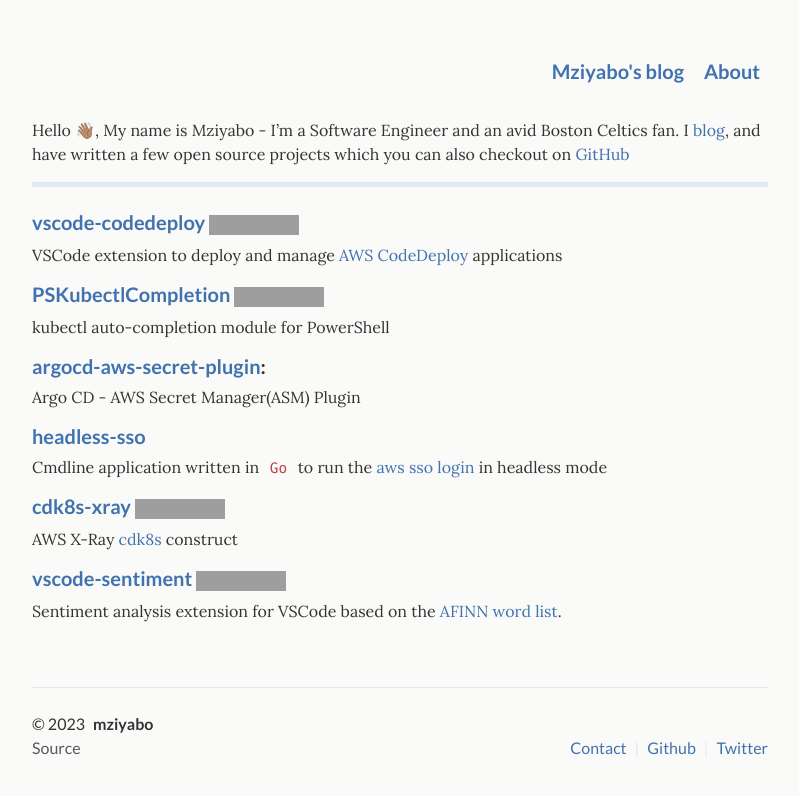
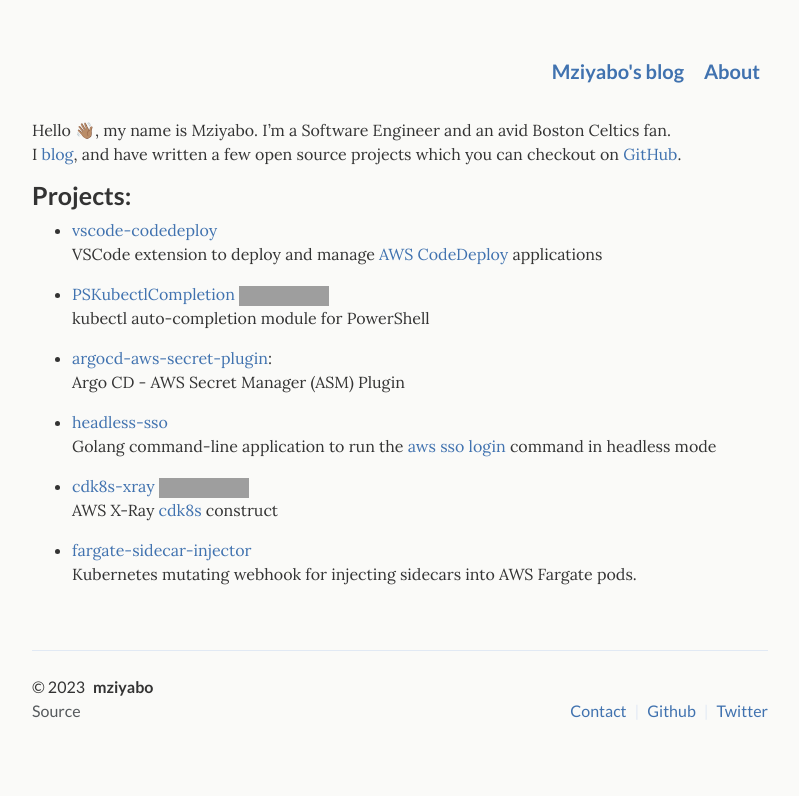
Before and after one commit to mziyabo/mziyabo.github.io, a Jekyll site: the page built from _pages/about.md, in a window 1280 px wide. Shown: the top 796 px of the page, without its empty margins (240-1039 px from the left). Built offline with Jekyll 4.4.1, drawn with Linux system fonts in a browser that asks for light colours; grey boxes are pictures that could not be loaded.

Commit message:
unheader about page projects

```diff
--- a/_pages/about.md
+++ b/_pages/about.md
@@ -17,26 +17,28 @@ permalink: /about/
 </figure> -->
 {:/}
 
-Hello 👋🏽, My name is Mziyabo - I'm a Software Engineer and an avid Boston Celtics fan. I [blog](/articles), and have written a few open source projects which you can also checkout on [GitHub](https://github.com/mziyabo)
+Hello 👋🏽, my name is Mziyabo. I'm a Software Engineer and an avid Boston Celtics fan. <br>
+I [blog](/articles), and have written a few open source projects which you can checkout on [GitHub](https://github.com/mziyabo).
 
-<hr/>
 
-#### [vscode-codedeploy](https://marketplace.visualstudio.com/items?itemName=mziyabo.vscode-codedeploy)    [![Marketplace Version](https://img.shields.io/vscode-marketplace/v/mziyabo.vscode-codedeploy.svg)]((https://marketplace.visualstudio.com/items?itemName=mziyabo.vscode-codedeploy&ssr=false#overview))
+### Projects:
+
+- [vscode-codedeploy](https://marketplace.visualstudio.com/items?itemName=mziyabo.vscode-codedeploy) <br>
 VSCode extension to deploy and manage [AWS CodeDeploy](https://aws.amazon.com/codedeploy/) applications
 
-#### [PSKubectlCompletion](https://www.powershellgallery.com/packages/PSKubectlCompletion/0.0.1) [![powershellgallery](https://img.shields.io/powershellgallery/v/PSKubectlCompletion.svg)](https://www.powershellgallery.com/packages/PSKubectlCompletion)
+- [PSKubectlCompletion](https://www.powershellgallery.com/packages/PSKubectlCompletion/0.0.1) [![powershellgallery](https://img.shields.io/powershellgallery/v/PSKubectlCompletion.svg)](https://www.powershellgallery.com/packages/PSKubectlCompletion) <br>
 kubectl auto-completion module for PowerShell
 
-#### [argocd-aws-secret-plugin](https://github.com/mziyabo/argocd-aws-secret-plugin):
-Argo CD - AWS Secret Manager(ASM) Plugin
+- [argocd-aws-secret-plugin](https://github.com/mziyabo/argocd-aws-secret-plugin): <br>
+Argo CD - AWS Secret Manager (ASM) Plugin
 
-#### [headless-sso](https://pkg.go.dev/github.com/mziyabo/headless-sso)
-Cmdline application written in `Go` to run the [aws sso login](https://awscli.amazonaws.com/v2/documentation/api/latest/reference/sso/login.html) in headless mode
+- [headless-sso](https://pkg.go.dev/github.com/mziyabo/headless-sso) <br>
+Golang command-line application to run the [aws sso login](https://awscli.amazonaws.com/v2/documentation/api/latest/reference/sso/login.html) command in headless mode
 
-#### [cdk8s-xray](https://www.npmjs.com/package/cdk8s-xray)  [![NPM Version](https://img.shields.io/npm/v/cdk8s-xray.svg)](https://npmjs.org/package/cdk8s-xray)
+- [cdk8s-xray](https://www.npmjs.com/package/cdk8s-xray)  [![NPM Version](https://img.shields.io/npm/v/cdk8s-xray.svg)](https://npmjs.org/package/cdk8s-xray) <br>
 AWS X-Ray [cdk8s](https://cdk8s.io/) construct
 
-#### [vscode-sentiment](https://marketplace.visualstudio.com/items?itemName=mziyabo.vscode-sentiment) [![Marketplace Version](https://img.shields.io/vscode-marketplace/v/mziyabo.vscode-sentiment.svg)](https://marketplace.visualstudio.com/items?itemName=mziyabo.vscode-sentiment)
-Sentiment analysis extension for VSCode based on the [AFINN word list](http://corpustext.com/reference/sentiment_afinn.html).
+- [fargate-sidecar-injector](https://artifacthub.io/packages/helm/mziyabo/fargate-sidecar-injector) <br>
+Kubernetes mutating webhook for injecting sidecars into AWS Fargate pods.
 
 </div>
```
